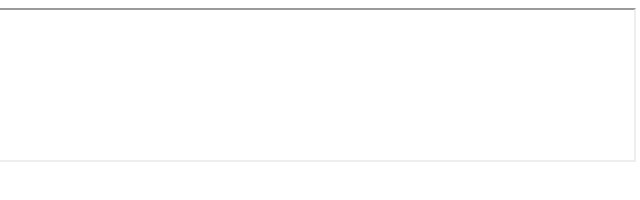
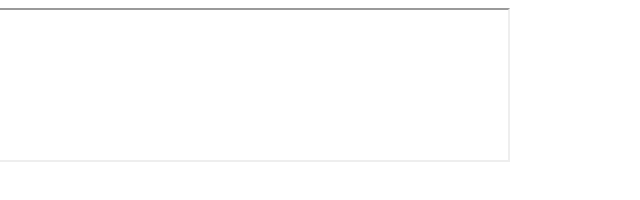
Before and after one commit to megangrannan/Portfolio, a plain HTML site: page index.html in a window 1280 px wide. Shown: the full height of the page, 640-1280 px from the left. Drawn offline with Linux system fonts and the light colour scheme.

Commit message:
Update index.html

```diff
--- a/index.html
+++ b/index.html
@@ -1,2 +1,2 @@
-<iframe src="./Project%20Report%20-%20A%20SimPy%20User's%20Guide.pdf" width="100% height=100%">
+<iframe src="./Project%20Report%20-%20A%20SimPy%20User's%20Guide.pdf" width="90% height=90%">
 </iframe>
```
